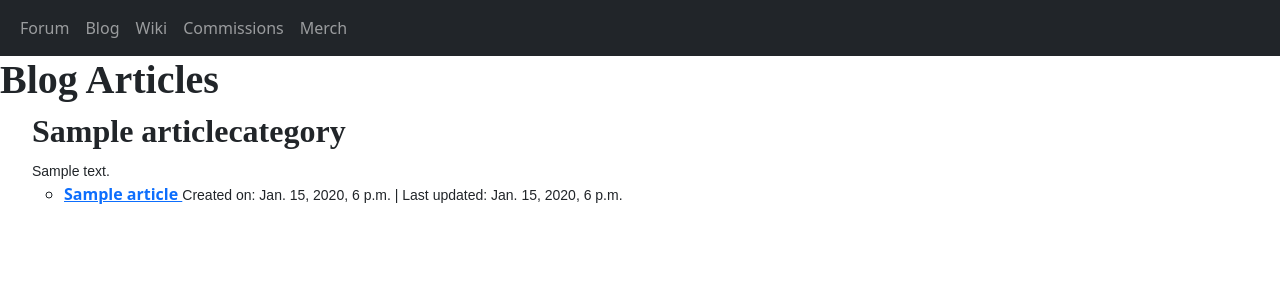
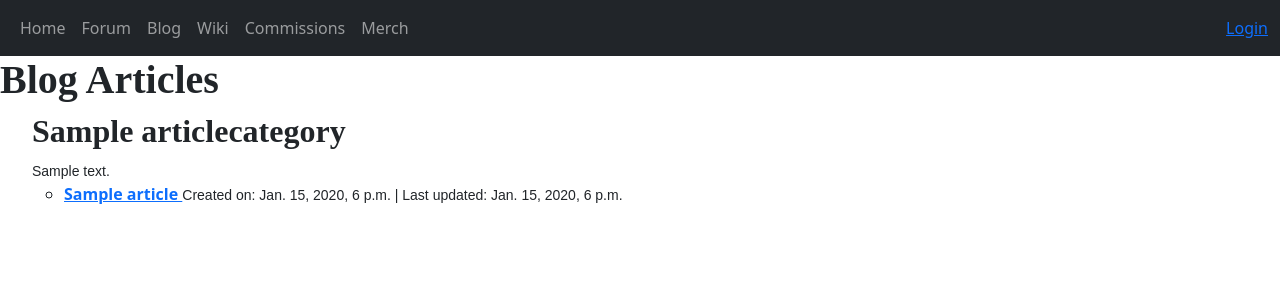
Before and after one commit to pris-matic/hobbysite-CD-3, a Django app: page /blog/articles/ in a window 1280 px wide. Shown: the top 300 px of the page. Run offline with Django 5.2, Linux system fonts and the light colour scheme; tables that the repository leaves empty hold one stand-in row (values such as "Sample post").

Commit message:
added home button and profile button

```diff
--- a/hobbysite/hobbysite/templates/hobbysite/base.html
+++ b/hobbysite/hobbysite/templates/hobbysite/base.html
@@ -11,6 +11,9 @@
         <div class="container-fluid">
             <div>
                 <ul class="navbar-nav">
+                    <li class="nav-item">
+                        <a class="nav-link" href="{% url 'user_management:home' %}"> Home </a>
+                    </li>
                     <li class="nav-item">
                         <a class="nav-link" href="{% url 'forum:get_forum_categories' %}"> Forum </a>
                     </li>
@@ -26,8 +29,27 @@
                     <li class="nav-item">
                         <a class="nav-link" href="{% url 'merchstore:items_list' %}"> Merch </a>
                     </li>
+
                 </ul>
             </div>
+            <div>
+				<ul class="navbar-nav">
+					<li class="nav-item">
+						{% if user.is_authenticated %}
+                            <li class="nav-item">
+                                <a class="nav-link" href="{% url 'user_management:update_profile' %}"> Profile </a>
+                            </li>
+						    <form method="post" action="{% url 'logout' %}">
+						        {% csrf_token %}
+						        {{ form.as_p }}
+						        <button class="nav-link" type="submit">Logout</button>
+						    </form>
+						{% else %}
+						    <a href="{% url 'login' %}">Login</a>
+						{% endif %}
+					</li>
+				</ul>
+			</div>
         </div>
     </nav>
     <div id = "content">
```
